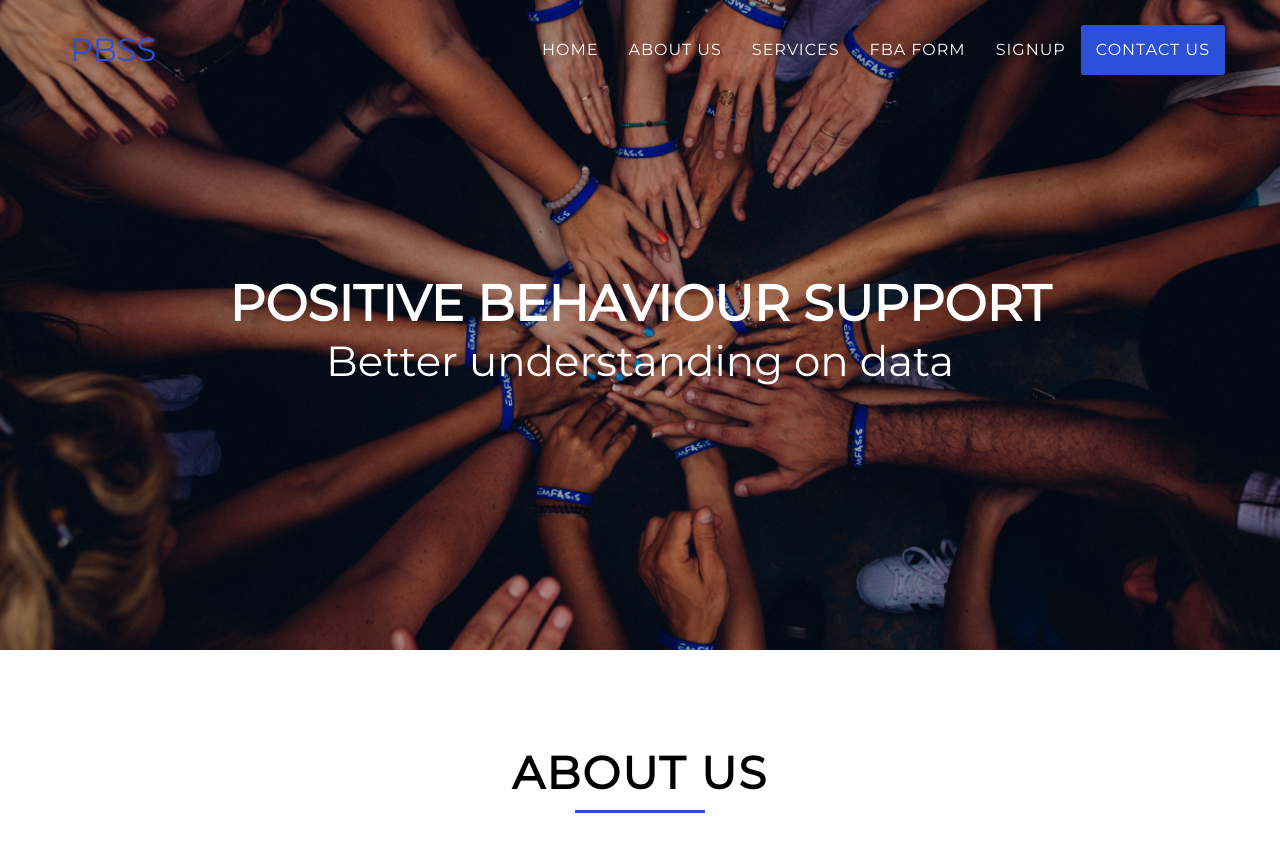
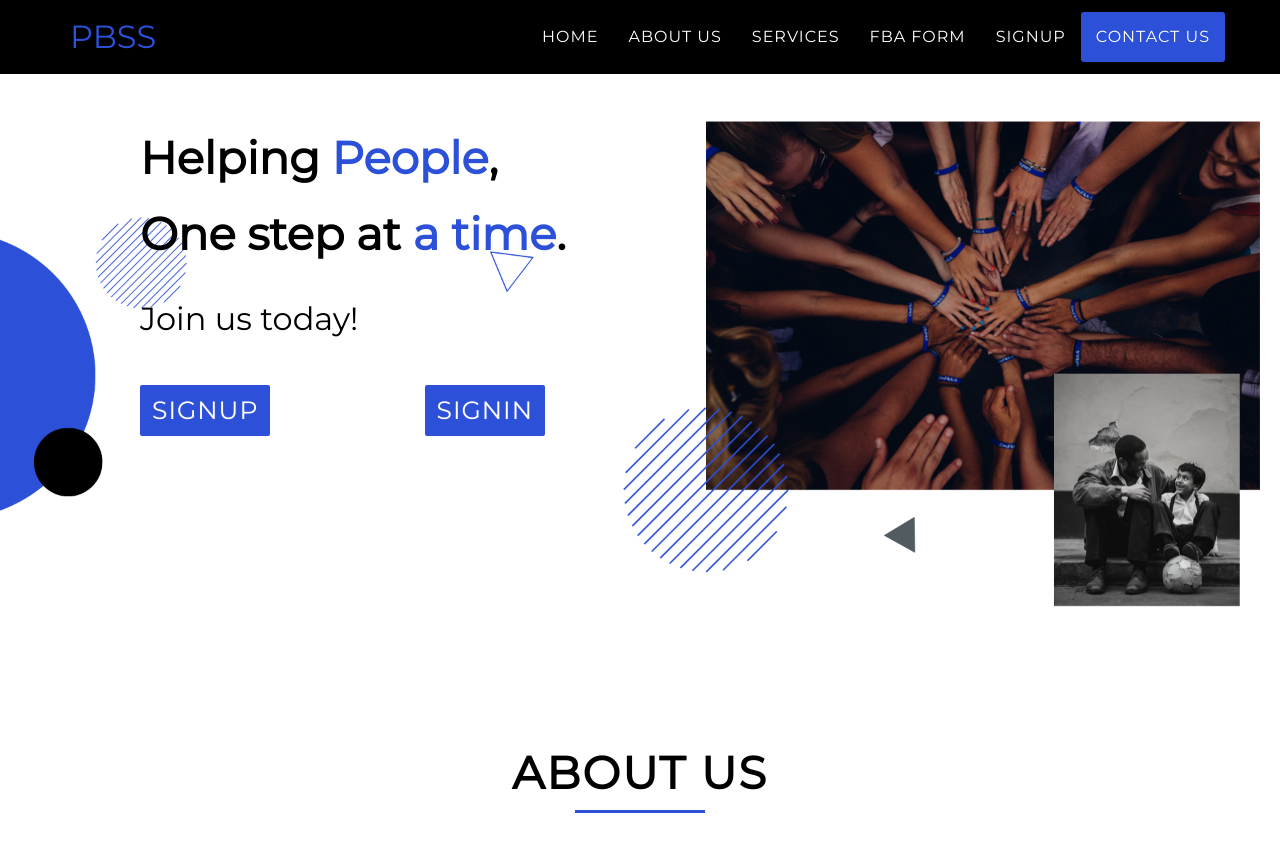
Before and after one commit to NBGAzure/Positivebehaviour, a Django app: page /positivebehaviour/ in a window 1280 px wide. Shown: the top 849 px of the page. Run offline with Django 3.2, Linux system fonts and the light colour scheme; some libraries are stand-ins or nearby versions.

Commit message:
Presentation changes

```diff
--- a/PBSS/positivebehaviour/static/css/style.css
+++ b/PBSS/positivebehaviour/static/css/style.css
@@ -77,9 +77,9 @@ hr { margin: 15px auto; padding: 0; max-width: 130px;border: 0; border-top: soli
 
 @media(min-width:768px) {
     .navbar-default {
-        padding: 25px 0;
+        padding: 12px 0;
         border: 0;
-        background-color: transparent;
+        /* background-color: transparent; */
         -webkit-transition: padding .3s;
         -moz-transition: padding .3s;
         transition: padding .3s;
@@ -101,10 +101,13 @@ hr { margin: 15px auto; padding: 0; max-width: 130px;border: 0; border-top: soli
         font-size: 1.5em;
     }
 }
-header{text-align: center;color: #fff;background: url(/static/images/heroimage.jpg) no-repeat scroll center center ;-webkit-background-size: cover;-moz-background-size: cover;background-size: cover;-o-background-size: cover;height: 650px; }
-header img{display: block; margin: 200px auto  50px auto;}
+header{color: #fff;background: url(/static/images/newhero.png) no-repeat scroll center center ;-webkit-background-size: cover;-moz-background-size: cover;background-size: cover;-o-background-size: cover;height: 650px; }
+header img{display: block; margin: 200px auto 50px auto;}
 header .intro-text .intro-heading {text-transform: uppercase;font-family: Montserrat,"Helvetica Neue",Helvetica,Arial,sans-serif;font-weight: 700;font-size: 50px; margin-top: 5%;}
 header .intro-text .intro-lead-in {margin-bottom: 30px; font-family:"Montserrat", Helvetica,Arial;font-size: 42px; margin-top: 1%;}
+header .hero-heading {margin-bottom: 30px; font-family:"Montserrat", Helvetica,Arial;font-size: 45px; margin-top: 1%; color: black; margin-left: 10%; line-height: 1.7; font-weight: bold;}
+header .hero-lead-in {margin-bottom: 30px; font-family:"Montserrat", Helvetica,Arial;font-size: 32px; margin-top: 1%; color: black; margin-left: 10%; margin-right: 55%; line-height: 1;}
+
 @media(min-width:635px) {
     header .intro-text {
         padding-bottom: 80px;
@@ -127,10 +130,13 @@ header .intro-text .intro-lead-in {margin-bottom: 30px; font-family:"Montserrat"
 .box-content {padding: 100px 0;}
 .box-content .heading{margin-bottom: 30px; text-align: center;}
 .box-content .heading h2{font-size: 45px;letter-spacing:2px;}
-.box-content .heading .intro{margin-bottom: 75px; font-family: "Montserrat", Helvetica,Arial,cursive; font-size:22px;}
+.box-content .heading .intro{margin-bottom: 75px; font-family: "Montserrat", Helvetica,Arial; font-size:22px;}
 
 .box-content.box-style {background-attachment:fixed; background-image: url(/static/images/scroll.jpg); background-size: 100% auto; background-color: #222; color: white;}
 
+.space{
+    margin-top: 6%;
+}
 /* ---------------------------------------------------------------------------- */
 /* ------------------------------Services(box-1)------------------------------- */
 /* ---------------------------------------------------------------------------- */
@@ -492,3 +498,7 @@ a.btn:focus{outline: 0;}
     border-radius: 50%;
     width: 200%;
 }
+
+@media print {
+    #Header, #Footer, #Noprint, #Button1, #Button2 { display: none !important; }
+}
--- a/PBSS/positivebehaviour/templates/positivebehaviour/index.html
+++ b/PBSS/positivebehaviour/templates/positivebehaviour/index.html
@@ -3,16 +3,18 @@
 {% block content %}
         {% load static %}
         <header id="page-top">
-            <div class="container">
-
+            <div class="container-fluid">
                 <div class="row">
                     <div class="col-lg-12">
-                        <div class="o-container">
-
+                        <div class="space">
                         </div>
                         <div class="intro-text"><br><br>
-                            <div class="intro-heading">POSITIVE BEHAVIOUR SUPPORT</div>
-                            <div class="intro-lead-in">Better understanding on data</div>
+                            <strong><div class="hero-heading">Helping <span style="color: #2c51d8">People</span>,<br> One step at <span style="color: #2c51d8">a time</span>.</div></strong>
+                            <div class="hero-lead-in">Join us today!</div>
+                             <div class="col text-left">
+                        <a class="btn btn-3 btn-sm" href="{% url 'register' %}" style="margin-right: 2%; margin-left: 10%;">Signup</a>
+                        <a class="btn btn-3 btn-sm" href="{% url 'login' %}" style="margin-left: 10%;">Signin</a>
+                         </div>
                         </div>
                     </div>
                 </div>
@@ -111,7 +113,7 @@
             </section>
 
         <div id="page-content" class="index-page">
-            <section id="services" class="box-content box-1">
+            <section id="services" class="box-content box-1" style="background: white;">
                 <div class="container">
                     <div class="row heading">
                         <div class="col-lg-12">
@@ -123,27 +125,24 @@
                     <div class="row">
                         <div class="col-sm-3 box-item">
                             <h3 class="blue">Business Leader</h3>
-                            <p>Based on the input on the accounts a business report along with the strategy will be created and the business leader can analyse it.</p>
+                            <p style="line-height: 2;">Based on the input on the accounts a business report along with the strategy will be created and analysed.</p>
                             <button type="submit" class="btn btn-2 ">More</button>
                         </div>
                         <div class="col-sm-3 box-item">
                             <h3 class="blue">Team leader</h3>
-                            <p>A structured action plan for the team leaders wo will be supported by a support worker to carry out the plan. </p>
+                            <p style="line-height: 2;">A structured action plan for the team leaders wo will be supported by a support worker to carry out the plan. </p>
                             <button type="submit" class="btn btn-2 ">More</button>
                         </div>
                         <div class="col-sm-3 box-item">
                             <h3 class="blue">Support worker</h3>
-                            <p>Support workers can register there clients behaviour under there profile and can be used for references.</p>
+                            <p style="line-height: 2;">Support workers can register there clients behaviour under there profile and can be used for references.</p>
                             <button type="submit" class="btn btn-2 ">More</button>
                         </div>
                         <div class="col-sm-3 box-item">
                             <h3 class="blue">Personal use</h3>
-                            <p>A free user can use the tool to someones behaviour and print the behaviour strategy for free from the app.</p>
+                            <p style="line-height: 2;">A free user can use the tool to someones behaviour and print the behaviour strategy for free from the app.</p>
                             <button type="submit" class="btn btn-2 ">More</button>
                         </div>
-
-
-
                     </div>
                 </div>
             </section>
@@ -163,7 +162,7 @@
                             <img src="{% static 'images/checklist.png' %}" alt="checklist" class="checklist">
                         </div>
                         <div class="col-sm-6 box-item">
-                            <p>Functional behaviour assessment tool analyse the behaviour of an individual by there actions, we are providing a tool for everyone who wants to know more about the behaviour of an individual </p>
+                            <p style="line-height: 2;">Functional behaviour assessment tool analyse the behaviour of an individual by there actions, we are providing a tool for everyone who wants to know more about the behaviour of an individual </p>
                             <br><br><a class="btn btn-3 btn-sm" href="{% url 'freefbaform' %}">Access FBA Form</a>
                         </div>
                     </div>
@@ -222,10 +221,8 @@
                         <div class="col-md-4 ">
                             <div class="row box-item">
                                 <h3>How can we help?</h3>
-                                <p>Please select a topic that you are not able to find according to your need. click the contact form and complete the required information we will get back to you as soon as possible.</p>
-                                <h3>Or Just Make a Call</h3>
-                                <p>+61 430 299 865 <br>
-                                    +61 411 420 495</p>
+                                <p style="line-height: 2;">Please select a topic that you are not able to find according to your need. click the contact form and complete the required information we will get back to you as soon as possible.</p>
+                                <h3>Drop us a message at:</h3>
                                 <p>info@positivebehaviourPBS.com</p>
                             </div>
                         </div>
--- a/PBSS/users/templates/users/login.html
+++ b/PBSS/users/templates/users/login.html
@@ -5,7 +5,7 @@
 
 
     <div id="page-content" class="index-page">
-            <section id="" class="box-content box-1" style="background: white;">
+            <section id="" class="box-content box-1" style="background: white; margin-top: 3%;">
                 <div class="container">
                     <div class="row heading">
                         <div class="col-lg-12">
--- a/PBSS/users/templates/users/register.html
+++ b/PBSS/users/templates/users/register.html
@@ -5,7 +5,7 @@
         {% load crispy_forms_tags %}
 
      <div id="page-content" class="index-page">
-            <section id="" class="box-content box-1" style="background: white;">
+            <section id="" class="box-content box-1" style="background: white; margin-top: 3%;">
                 <div class="container">
                     <div class="row heading">
                         <div class="col-lg-12">
```
Also changed, not shown: PBSS/freefbaform/templates/freefbaform/fbabase.html (+4 -3 lines), PBSS/freefbaform/templates/freefbaform/freefbaform.html (+9 -2 lines), PBSS/db.sqlite3, PBSS/positivebehaviour/static/images/newhero.png (added), PBSS/positivebehaviour/static/images/newhero1.png (added).
